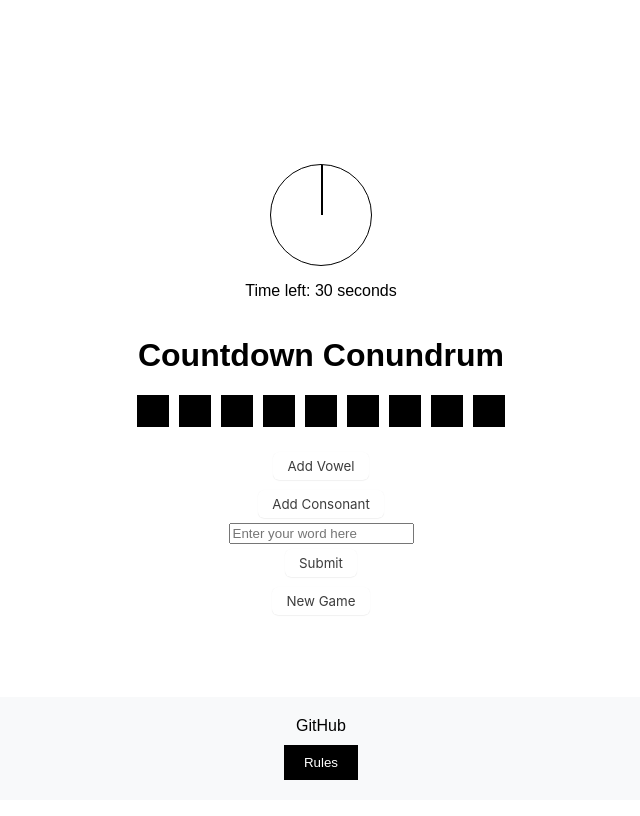
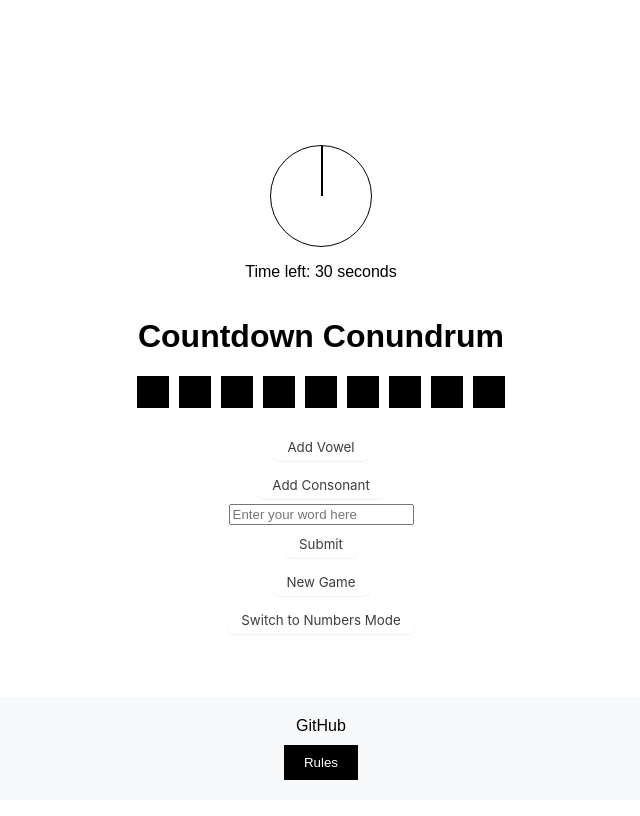
Before and after one commit to KnowsCount/countdown-conundrum, a Next.js app: page / in a window 1280 px wide. Shown: the whole page, without its empty margins (319-959 px from the left). Built offline with nearby package versions, Linux system fonts and the light colour scheme; no server answers.

Commit message:
feat: add numbers mode button

```diff
--- /dev/null
+++ b/components/common/Clock/index.tsx
@@ -0,0 +1 @@
+export { default as Clock } from './Clock'
--- a/components/Footer.tsx
+++ b/components/common/Footer/Footer.tsx
@@ -1,5 +1,5 @@
 import React, { useState } from 'react'
-import RulesModal from './RulesModal'
+import { RulesModal } from '@/components/common/RulesModal'
 import { FooterContainer, SocialLinks, RulesButton } from './Footer.style'
 
 
--- /dev/null
+++ b/components/common/Footer/index.tsx
@@ -0,0 +1 @@
+export { default as Footer } from './Footer'
--- /dev/null
+++ b/components/common/RulesModal/index.tsx
@@ -0,0 +1 @@
+export { default as RulesModal } from './RulesModal'
--- a/pages/index.tsx
+++ b/pages/index.tsx
@@ -6,8 +6,8 @@ import {
 	ButtonWrapper,
 	Button,
 } from '@/styles'
-import Clock from '@/components/Clock'
-import Footer from '@/components/Footer'
+import { Clock } from '@/components/common/Clock'
+import { Footer } from '@/components/common/Footer'
 
 const IndexPage: React.FC = () => {
 	const [wordList, setWordList] = useState<string[]>([])
@@ -18,6 +18,13 @@ const IndexPage: React.FC = () => {
 	const [inputWord, setInputWord] = useState<string>('')
 	const [message, setMessage] = useState<string>('')
 	const [audio, setAudio] = useState<HTMLAudioElement | null>(null)
+	// Add gameMode state
+	const [gameMode, setGameMode] = useState<string>('word')
+
+	// Add function to switch game mode
+	const switchGameMode = () => {
+		setGameMode(gameMode === 'word' ? 'numbers' : 'word')
+	}
 
 	useEffect(() => {
 		fetch('https://random-word-api.herokuapp.com/all')
@@ -168,6 +175,8 @@ const IndexPage: React.FC = () => {
 			<Clock timeLeft={timeLeft} />
 			<p>Time left: {timeLeft} seconds</p>
 			<h1>Countdown Conundrum</h1>
+			{gameMode === 'word' ? (
+				<>
 					<LetterBoxes>
 						{Array(9)
 							.fill('')
@@ -194,8 +203,18 @@ const IndexPage: React.FC = () => {
 							Submit
 						</Button>
 					</ButtonWrapper>
+				</>
+			) : (
+				// TODO: Replace this with your numbers game component
+				<p>Numbers game goes here</p>
+			)}
 			<ButtonWrapper>
 				<Button onClick={playGame}>New Game</Button>
+			</ButtonWrapper>
+			<ButtonWrapper>
+				<Button onClick={switchGameMode}>
+					Switch to {gameMode === 'word' ? 'Numbers' : 'Word'} Mode
+				</Button>
 			</ButtonWrapper>
 			<p>{message}</p>
 			<Footer />
```
Also changed, not shown: components/common/Clock/Clock.style.tsx (renamed from components/Clock.style.tsx), components/common/Clock/Clock.tsx (renamed from components/Clock.tsx), components/common/Footer/Footer.style.tsx (renamed from components/Footer.style.tsx), components/common/RulesModal/RulesModal.tsx (renamed from components/RulesModal.tsx), 1 other file (tests, documents, lock files or other folders). Lines whose indentation alone changed are shown as unchanged.
